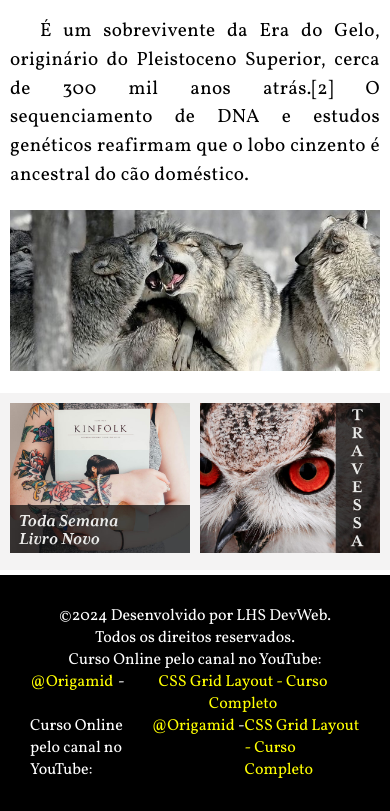
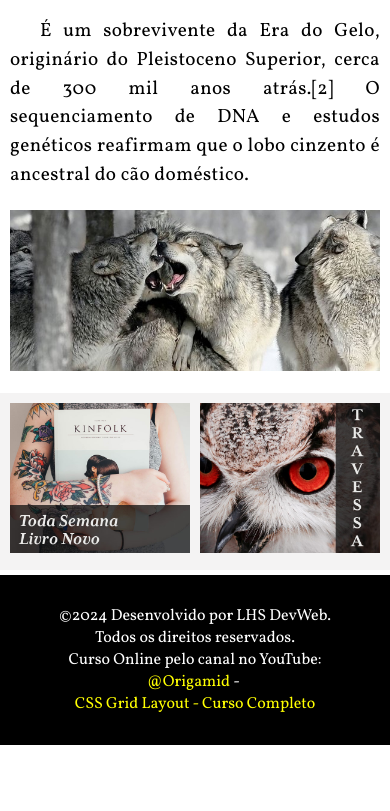
Before and after one commit to lhsdevweb/curso_css-grid_site-tecgrid, a plain HTML site: page index.html in a window 390 px wide. Shown: the part 2627-3438 px from the top of the page. After the commit the page ends 3372 px from the top, so only its background shows below. Drawn offline with Linux system fonts and the light colour scheme.

Commit message:
Update style.css

```diff
--- a/style.css
+++ b/style.css
@@ -75,7 +75,7 @@ aside
 footer {padding: 30px; background-color: black; color: white;}
 footer a {color: yellow; text-decoration: none;}
 footer a:hover {text-decoration: underline;}
-#paragrafo3 {display: none;}
+#paragrafo3, #paragrafo4 {display: none;}
 footer div {display: flex; justify-content: center;}
 
 /* DESKTOP / LAPTOP c/telas menores */
@@ -185,3 +185,11 @@ footer div {display: flex; justify-content: center;}
   */
   .caracteristicas {margin: 10px 0 10px 20px;}
 }
+@media (max-width: 400px) {
+  #paragrafo3 {display: none;}
+  #paragrafo4 {display: block; text-align: center;}
+  #paragrafo4 div {display: flex; justify-content: center;}
+}
+@media (max-width: 340px) {
+  footer {font-size: .8em;}
+}
```
